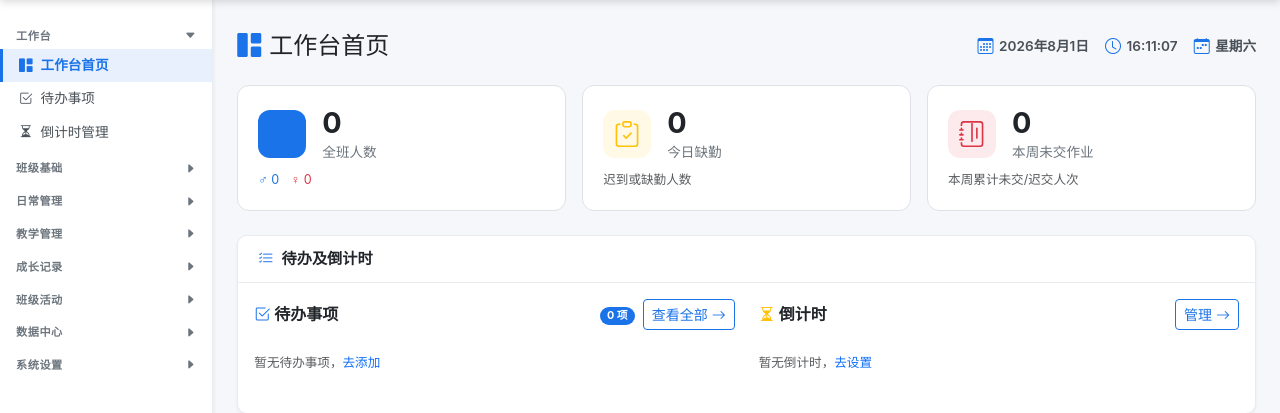
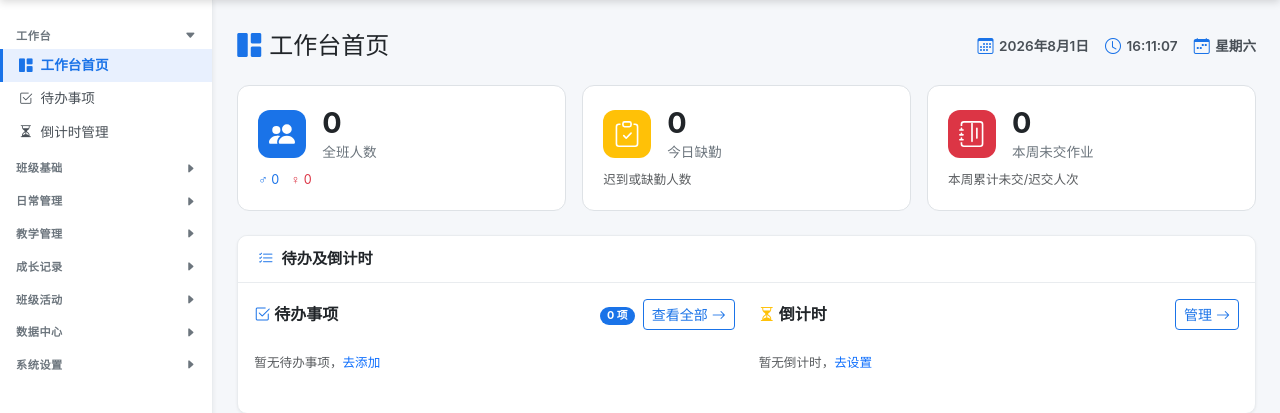
Before and after one commit to zct-lsyz/class_manager, a Django app: page /dashboard/ in a window 1280 px wide. Shown: the part 56-469 px from the top of the page. Run offline with Django 4.2, Linux system fonts and the light colour scheme; the visitor is signed in with stand-in values (Sample User, id 1); data comes from the database, SQL or seed files in the repository; data that the repository does not hold is empty; parts of the project's set-up code (start-up, migrations or seed data) failed here and were passed over; some libraries are stand-ins or nearby versions.

Commit message:
修复已知问题

```diff
--- a/templates/base.html
+++ b/templates/base.html
@@ -288,11 +288,6 @@
                     <button class="nav-section-title nav-section-toggle" type="button"><span>系统设置</span><i class="bi bi-caret-right-fill nav-toggle-icon"></i></button>
                     <ul class="nav flex-column nav-section-menu">
                         <li class="nav-item">
-                            <a class="nav-link" href="{% url 'classes:settings' %}">
-                                <i class="bi bi-gear-wide-connected me-2"></i>班级与学期
-                            </a>
-                        </li>
-                        <li class="nav-item">
                             <a class="nav-link" href="{% url 'scores:subject_settings' %}">
                                 <i class="bi bi-book me-2"></i>科目与考试设置
                             </a>
--- a/templates/dashboard/index.html
+++ b/templates/dashboard/index.html
@@ -184,7 +184,7 @@
     <div class="col-md-4">
         <div class="stat-card bg-white border">
             <div class="d-flex align-items-center">
-                <div class="stat-icon bg-primary bg-opacity-10 text-primary me-3">
+                <div class="stat-icon bg-primary text-white me-3">
                     <svg xmlns="http://www.w3.org/2000/svg" width="26" height="26" fill="currentColor" viewBox="0 0 16 16">
                         <path d="M7 14s-1 0-1-1 1-4 5-4 5 3 5 4-1 1-1 1H7zm4-6a3 3 0 1 0 0-6 3 3 0 0 0 0 6z"/>
                         <path fill-rule="evenodd" d="M5.216 14A2.238 2.238 0 0 1 5 13c0-1.355.68-2.75 1.936-3.72A6.325 6.325 0 0 0 5 9c-4 0-5 3-5 4s1 1 1 1h4.216z"/>
@@ -206,7 +206,7 @@
     <div class="col-md-4">
         <div class="stat-card bg-white border">
             <div class="d-flex align-items-center">
-                <div class="stat-icon bg-warning bg-opacity-10 text-warning me-3">
+                <div class="stat-icon bg-warning text-white me-3">
                     <svg xmlns="http://www.w3.org/2000/svg" width="26" height="26" fill="currentColor" viewBox="0 0 16 16">
                         <path fill-rule="evenodd" d="M10.854 7.146a.5.5 0 0 1 0 .708l-3 3a.5.5 0 0 1-.708 0l-1.5-1.5a.5.5 0 1 1 .708-.708L7.5 9.793l2.646-2.647a.5.5 0 0 1 .708 0z"/>
                         <path d="M4 1.5H3a2 2 0 0 0-2 2V14a2 2 0 0 0 2 2h10a2 2 0 0 0 2-2V3.5a2 2 0 0 0-2-2h-1v1h1a1 1 0 0 1 1 1V14a1 1 0 0 1-1 1H3a1 1 0 0 1-1-1V3.5a1 1 0 0 1 1-1h1v-1z"/>
@@ -227,7 +227,7 @@
     <div class="col-md-4">
         <div class="stat-card bg-white border">
             <div class="d-flex align-items-center">
-                <div class="stat-icon bg-danger bg-opacity-10 text-danger me-3">
+                <div class="stat-icon bg-danger text-white me-3">
                     <svg xmlns="http://www.w3.org/2000/svg" width="26" height="26" fill="currentColor" viewBox="0 0 16 16">
                         <path d="M3 0h10a2 2 0 0 1 2 2v12a2 2 0 0 1-2 2H3a2 2 0 0 1-2-2v-1h1v1a1 1 0 0 0 1 1h10a1 1 0 0 0 1-1V2a1 1 0 0 0-1-1H3a1 1 0 0 0-1 1v1H1V2a2 2 0 0 1 2-2z"/>
                         <path d="M1 5v-.5a.5.5 0 0 1 1 0V5h.5a.5.5 0 0 1 0 1h-2a.5.5 0 0 1 0-1H1zm0 3v-.5a.5.5 0 0 1 1 0V8h.5a.5.5 0 0 1 0 1h-2a.5.5 0 0 1 0-1H1zm0 3v-.5a.5.5 0 0 1 1 0V11h.5a.5.5 0 0 1 0 1h-2a.5.5 0 0 1 0-1H1z"/>
```
